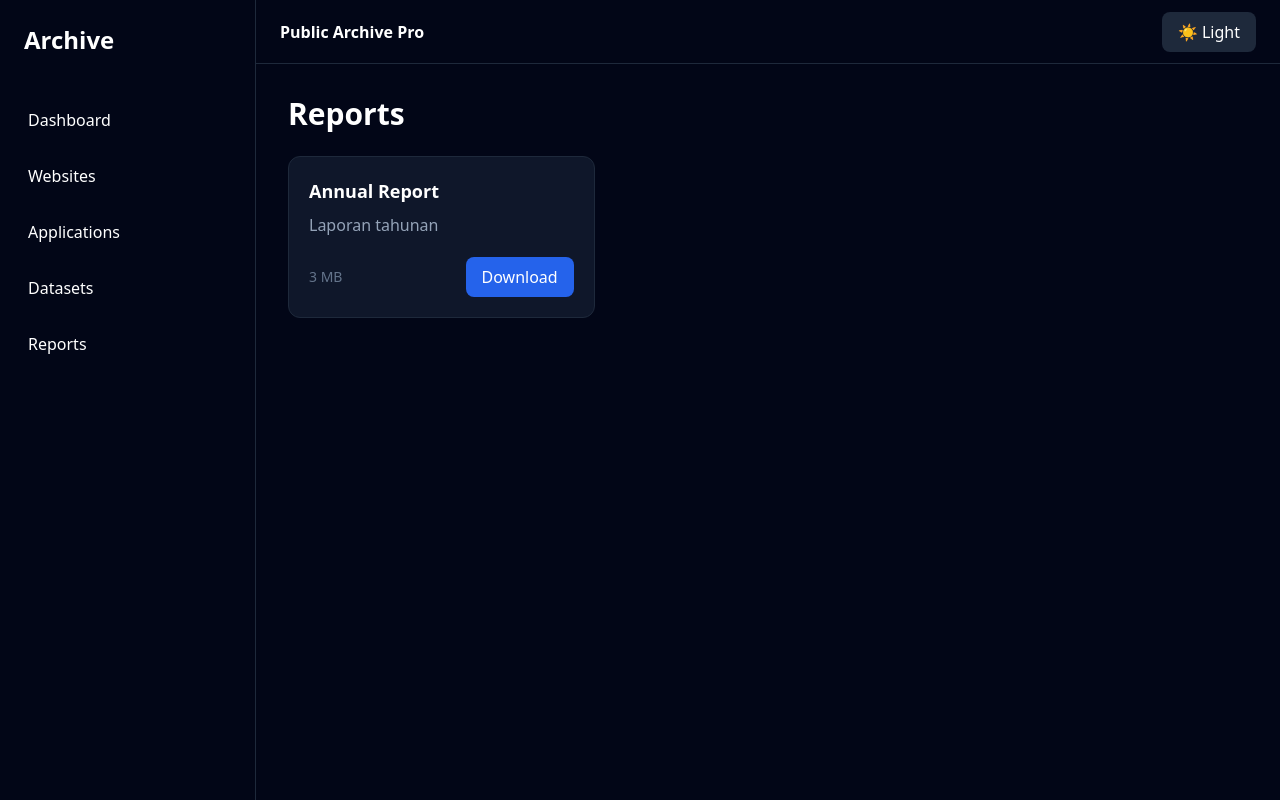
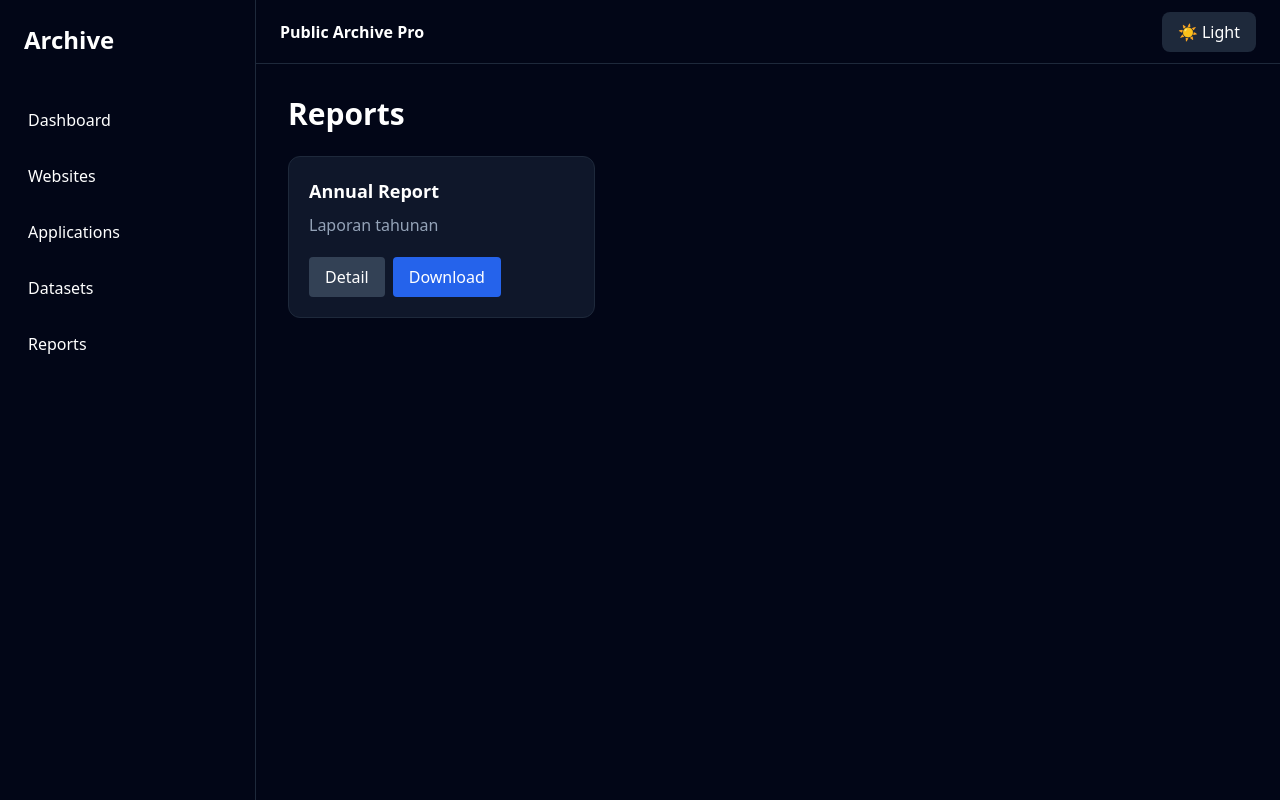
Before and after one commit to freshjena-bit/Web, a Next.js app: page /reports in a window 1280 px wide. Built offline with nearby package versions, Linux system fonts and the light colour scheme.

Commit message:
Update DownloadCard.jsx

```diff
--- a/components/DownloadCard.jsx
+++ b/components/DownloadCard.jsx
@@ -1,6 +1,11 @@
-export default function DownloadCard({ item }) {
+import Link from "next/link";
+
+export default function DownloadCard({
+  item
+}) {
   return (
     <div className="bg-slate-900 border border-slate-800 rounded-xl p-5">
+
       <h3 className="font-bold text-lg">
         {item.title}
       </h3>
@@ -9,19 +14,25 @@ export default function DownloadCard({ item }) {
         {item.description}
       </p>
 
-      <div className="flex justify-between items-center mt-5">
-        <span className="text-sm text-slate-500">
-          {item.size}
-        </span>
+      <div className="flex gap-2 mt-5">
+
+        <Link
+          href={`/item/${item.id}`}
+          className="bg-slate-700 px-4 py-2 rounded"
+        >
+          Detail
+        </Link>
 
         <a
           href={item.file}
           download
-          className="bg-blue-600 px-4 py-2 rounded-lg"
+          className="bg-blue-600 px-4 py-2 rounded"
         >
           Download
         </a>
+
       </div>
+
     </div>
   );
 }
```
